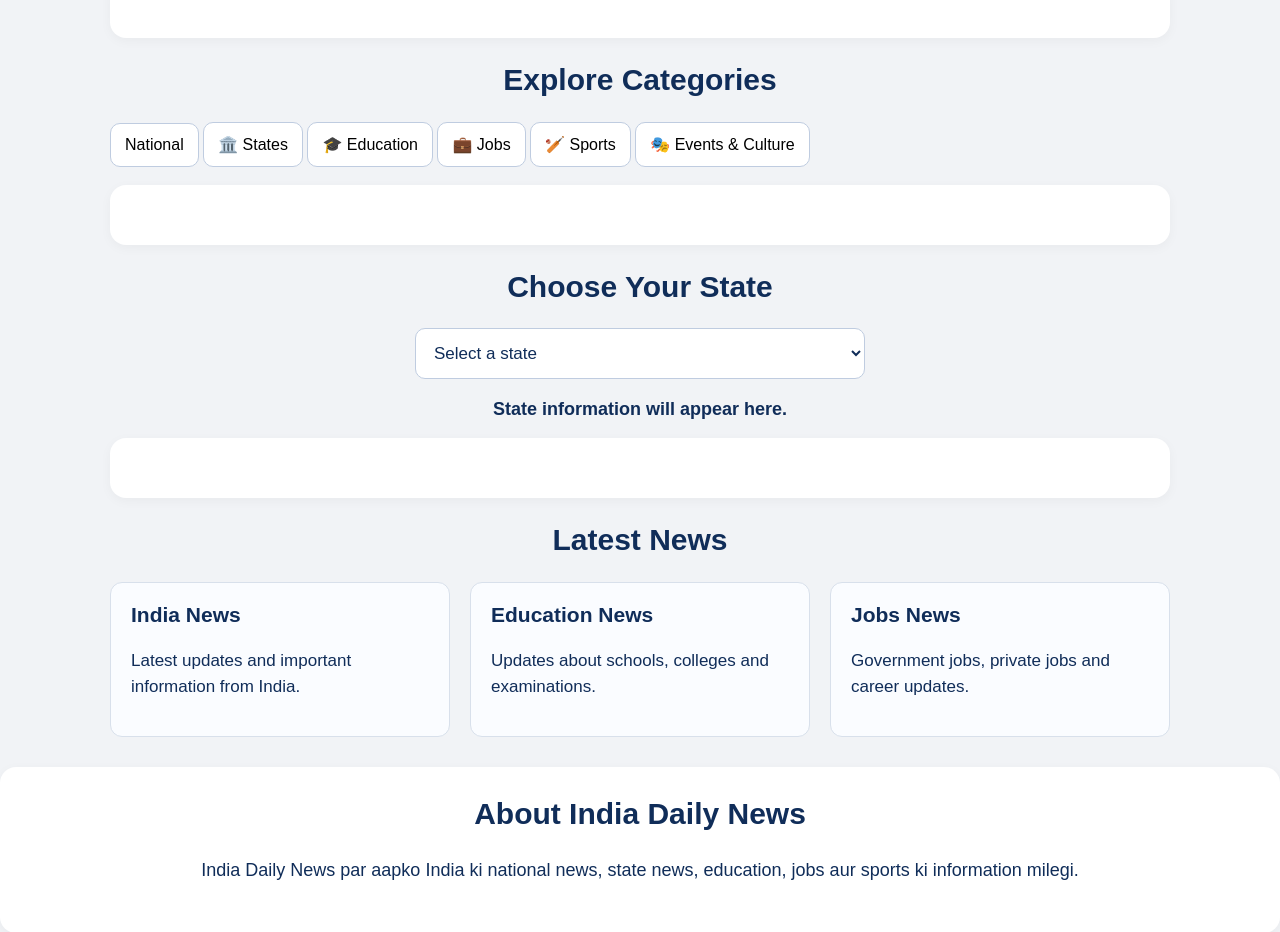
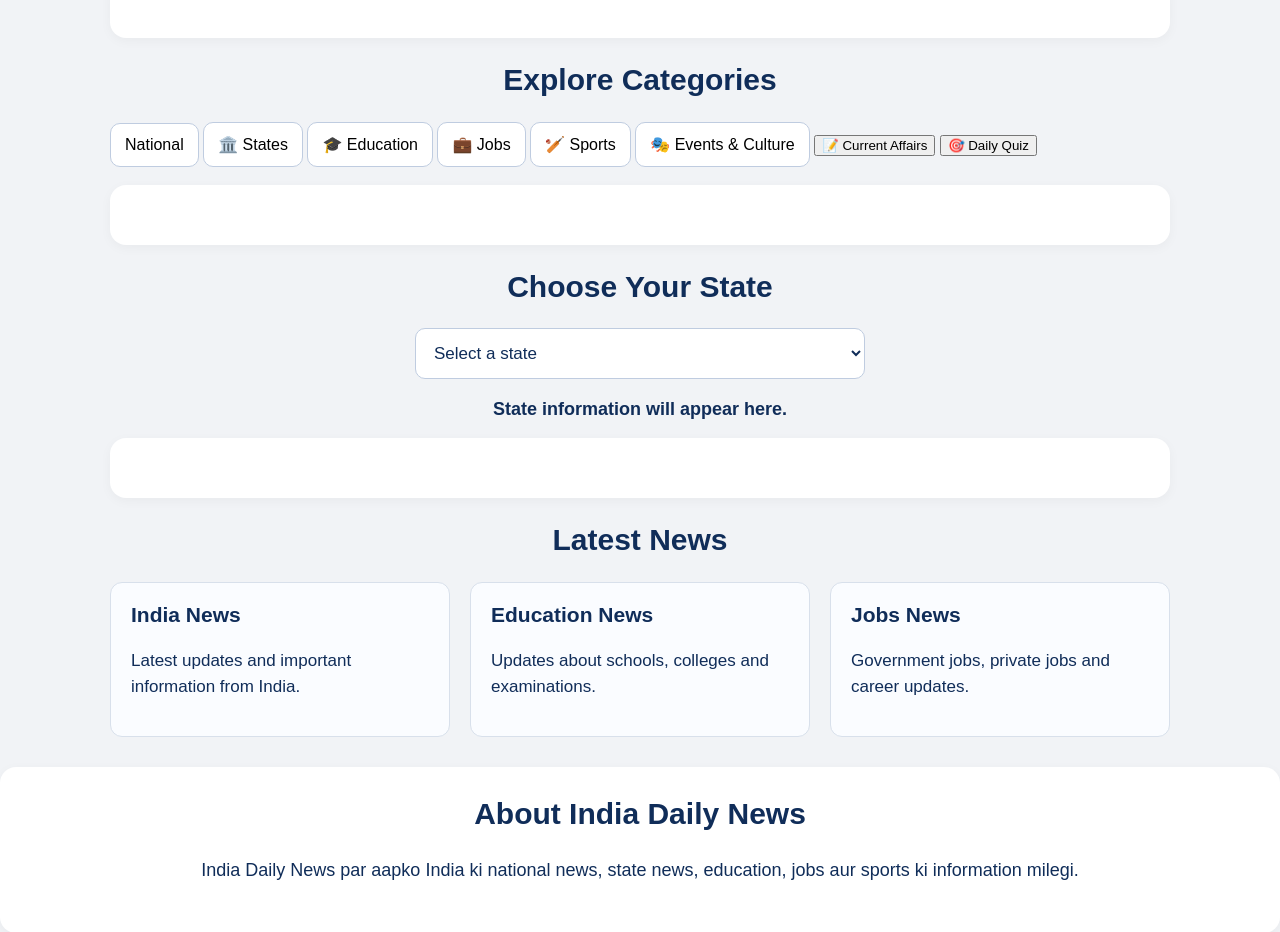
Before and after one commit to Amarbal7978/india-daily-news, a website: page index.html in a window 1280 px wide. Shown: the part 1060-1992 px from the top of the page. Drawn offline with Linux system fonts and the light colour scheme.

Commit message:
Added Current Affairs and Daily Quiz buttons

```diff
--- a/index.html
+++ b/index.html
@@ -348,6 +348,13 @@
         <button class="category" onclick="showCategory('Events & Culture')">
   🎭 Events & Culture
 </button>
+        <button onclick="showCurrentAffairs()">
+  📝 Current Affairs
+</button>
+
+<button onclick="showQuiz()">
+  🎯 Daily Quiz
+</button>
       </div>
 
       <p id="categoryMessage" style="text-align:center; font-size:18px;"></p>
@@ -396,6 +403,15 @@
 
     <!-- Sample News -->
     <section class="section" id="newsSection"></section>
+    <section id="currentAffairsSection" style="display:none;">
+  <h2>📝 Daily Current Affairs</h2>
+  <div id="currentAffairsContent"></div>
+</section>
+
+<section id="quizSection" style="display:none;">
+  <h2>🎯 Daily Quiz</h2>
+  <div id="quizContent"></div>
+</section>
       <h2 id="newsHeading">Latest News</h2>
 
       <div class="news-grid">
@@ -771,7 +787,25 @@
     behavior: "smooth"
   });
 }
+function showCurrentAffairs() {
+  document.getElementById("newsSection").style.display = "none";
+  document.getElementById("quizSection").style.display = "none";
+  document.getElementById("currentAffairsSection").style.display = "block";
 
+  document.getElementById("currentAffairsContent").innerHTML = `
+    <p>📝 Daily Current Affairs jald hi yahan dikhaye jayenge.</p>
+  `;
+}
+
+function showQuiz() {
+  document.getElementById("newsSection").style.display = "none";
+  document.getElementById("currentAffairsSection").style.display = "none";
+  document.getElementById("quizSection").style.display = "block";
+
+  document.getElementById("quizContent").innerHTML = `
+    <p>🎯 Daily Quiz jald hi yahan dikhaya jayega.</p>
+  `;
+}
 function viewNews(url) {
   window.open(url, "_blank");
 }
```
